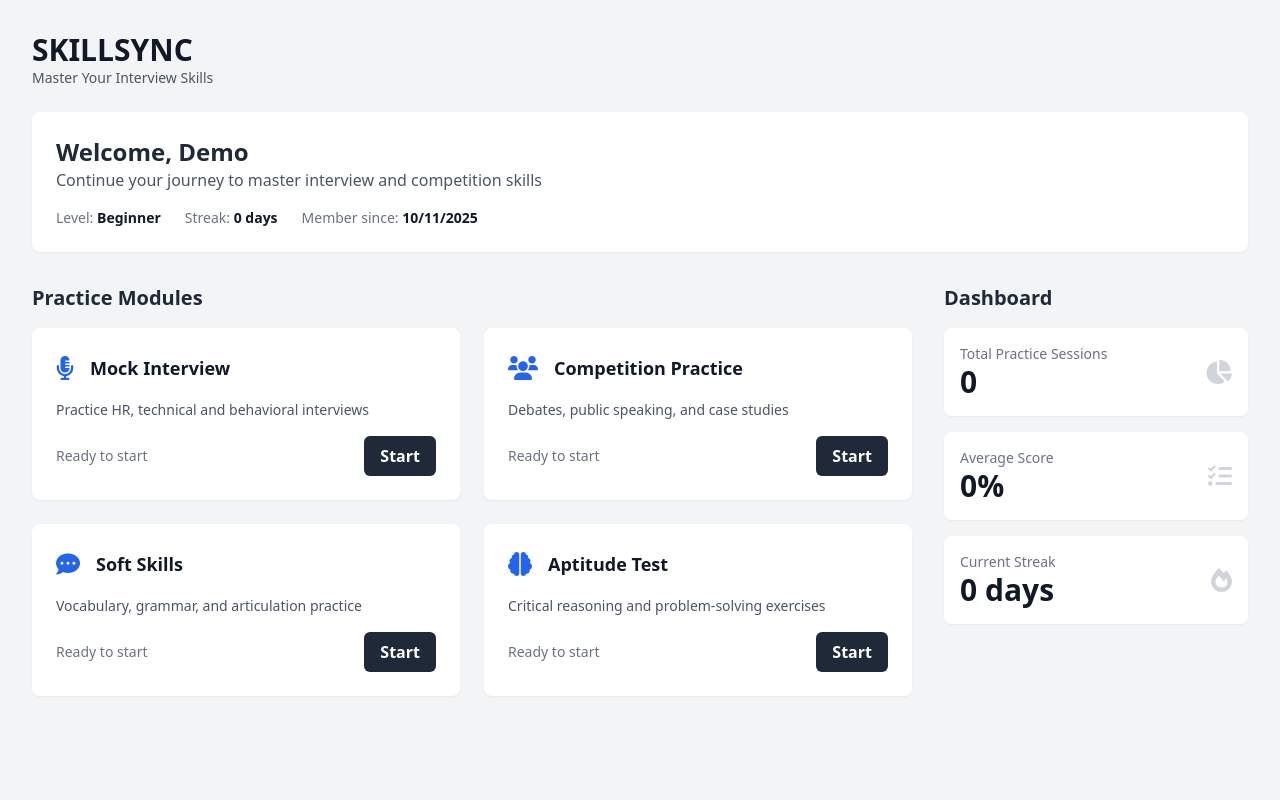
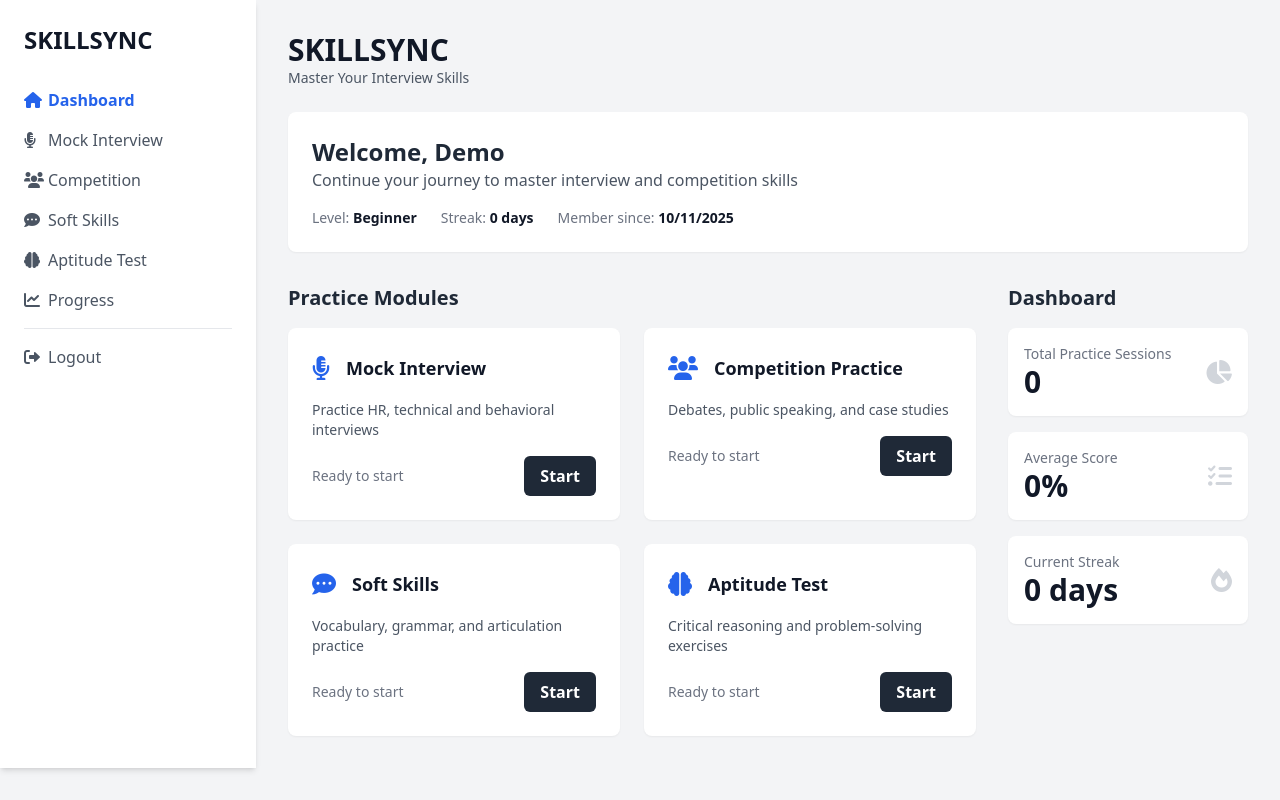
Before and after one commit to aashipandey513-stack/SKILLSYNC, a FastAPI app: page /dashboard in a window 1280 px wide. Run offline with FastAPI, Linux system fonts and the light colour scheme; some libraries are stand-ins or nearby versions.

Commit message:
Update templates/dashboard.html

```diff
--- a/templates/dashboard.html
+++ b/templates/dashboard.html
@@ -7,13 +7,29 @@
     <script src="https://cdn.tailwindcss.com"></script>
     <link rel="stylesheet" href="https://cdnjs.cloudflare.com/ajax/libs/font-awesome/6.0.0-beta3/css/all.min.css">
     <style>
-        /* You can add minor custom styles here */
         body { background-color: #f7f9fc; }
     </style>
 </head>
-<body class="bg-gray-100">
+<body class="bg-gray-100 flex">
 
-    <div class="p-8">
+    <nav class="w-64 bg-white p-6 shadow-md hidden lg:block">
+        <h1 class="text-2xl font-bold text-gray-900 mb-8">SKILLSYNC</h1>
+        <ul class="space-y-4">
+            <li><a href="/dashboard" class="text-blue-600 font-bold"><i class="fas fa-home w-6"></i>Dashboard</a></li>
+            <li><a href="/mock-interview" class="text-gray-600 hover:text-blue-600 font-medium"><i class="fas fa-microphone-alt w-6"></i>Mock Interview</a></li>
+            <li><a href="/competition" class="text-gray-600 hover:text-blue-600 font-medium"><i class="fas fa-users w-6"></i>Competition</a></li>
+            <li><a href="/soft-skills" class="text-gray-600 hover:text-blue-600 font-medium"><i class="fas fa-comment-dots w-6"></i>Soft Skills</a></li>
+            <li><a href="/aptitude" class="text-gray-600 hover:text-blue-600 font-medium"><i class="fas fa-brain w-6"></i>Aptitude Test</a></li>
+            <li><a href="/analytics" class="text-gray-600 hover:text-blue-600 font-medium"><i class="fas fa-chart-line w-6"></i>Progress</a></li>
+
+            <li class="pt-4 border-t mt-4">
+                <a href="/logout" class="text-gray-600 hover:text-red-600 font-medium">
+                    <i class="fas fa-sign-out-alt w-6"></i>Logout
+                </a>
+            </li>
+        </ul>
+    </nav>
+    <div class="flex-1 p-8">
         <header class="mb-6">
             <h1 class="text-3xl font-bold text-gray-900">SKILLSYNC</h1>
             <p class="text-sm text-gray-600">Master Your Interview Skills</p>
```
